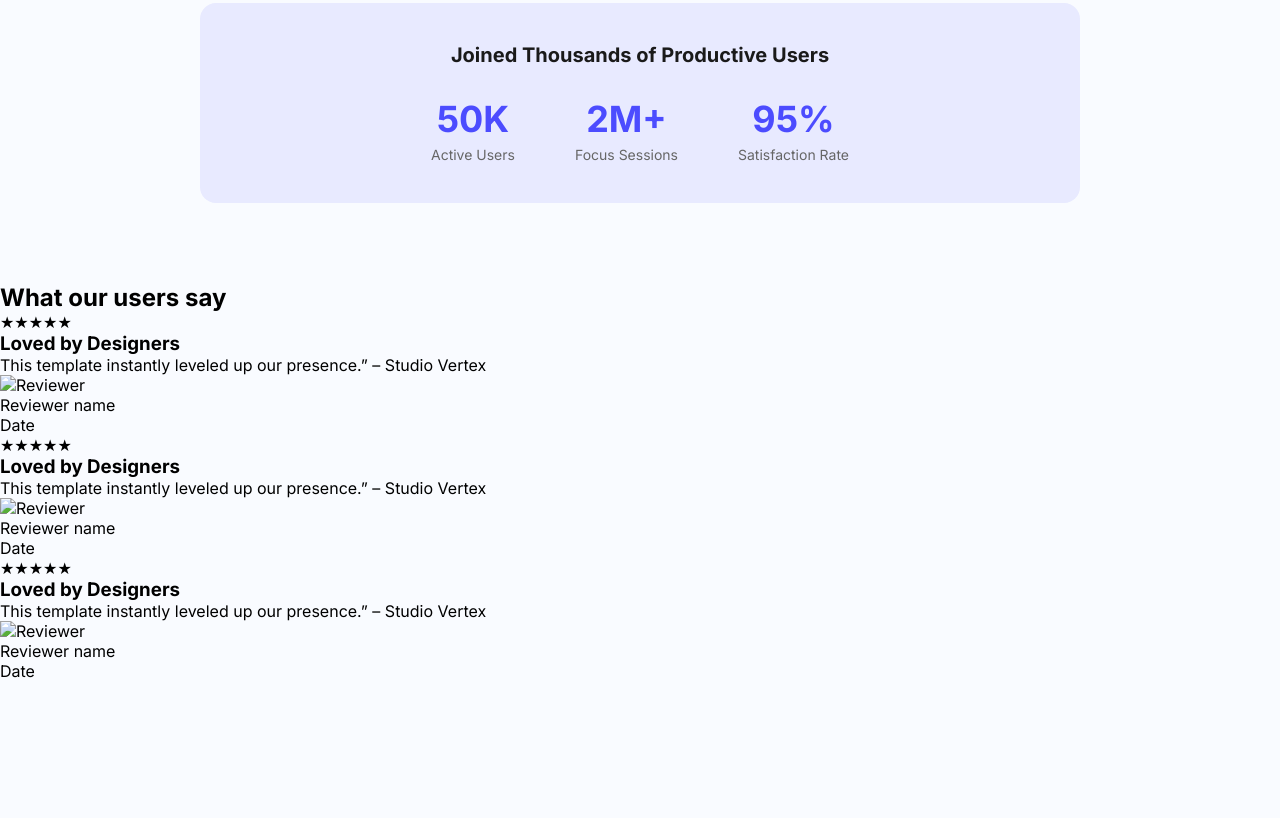
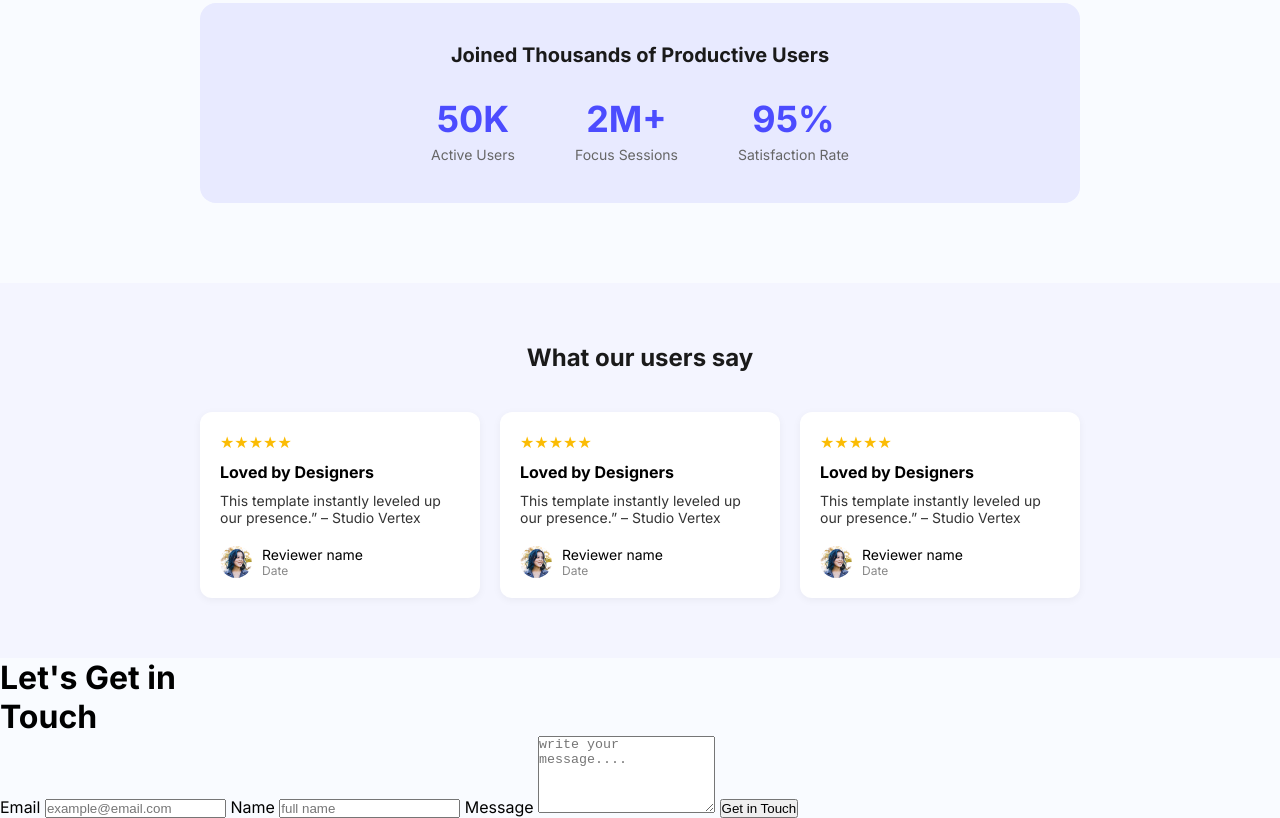
Before and after one commit to tamanna096/first-assignment, a plain HTML site: page index.html in a window 1280 px wide. Shown: the part 1369-2187 px from the top of the page. Before the commit the page ends 2050 px from the top, so only its background shows below. Drawn offline with Linux system fonts and the light colour scheme.

Commit message:
added form

```diff
--- a/index.html
+++ b/index.html
@@ -59,7 +59,7 @@
       <h3>Loved by Designers</h3>
       <p>This template instantly leveled up our presence.” – Studio Vertex</p>
       <div class="reviewer">
-        <img src="img/avatar.png" alt="Reviewer" />
+        <img src="images/avatar.png" alt="Reviewer" />
         <div>
           <div class="name">Reviewer name</div>
           <div class="date">Date</div>
@@ -72,7 +72,7 @@
       <h3>Loved by Designers</h3>
       <p>This template instantly leveled up our presence.” – Studio Vertex</p>
       <div class="reviewer">
-        <img src="img/avatar.png" alt="Reviewer" />
+        <img src="images/avatar.png" alt="Reviewer" />
         <div>
           <div class="name">Reviewer name</div>
           <div class="date">Date</div>
@@ -85,7 +85,7 @@
       <h3>Loved by Designers</h3>
       <p>This template instantly leveled up our presence.” – Studio Vertex</p>
       <div class="reviewer">
-        <img src="img/avatar.png" alt="Reviewer" />
+        <img src="images/avatar.png" alt="Reviewer" />
         <div>
           <div class="name">Reviewer name</div>
           <div class="date">Date</div>
@@ -96,4 +96,24 @@
   </div>
 </section>
 
+<div class="container">
+    <div class="left">
+      <h1>Let's Get in<br>Touch</h1>
+    </div>
+    <div class="right">
+      <form class="contact-form">
+        <label for="email">Email</label>
+        <input type="email" id="email" placeholder="example@email.com" required>
+
+        <label for="name">Name</label>
+        <input type="text" id="name" placeholder="full name" required>
+
+        <label for="message">Message</label>
+        <textarea id="message" rows="5" placeholder="write your message...." required></textarea>
+
+        <button type="submit">Get in Touch</button>
+      </form>
+    </div>
+  </div>
+
    </main>
--- a/styles/style.css
+++ b/styles/style.css
@@ -132,3 +132,66 @@ body {
   color: #666;
   margin: 0;
 }
+
+.testimonial-section {
+  background-color: #f4f5ff;
+  padding: 60px 20px;
+  text-align: center;
+}
+.testimonial-section h2 {
+  font-size: 24px;
+  color: #1a1a1a;
+  margin-bottom: 40px;
+}
+.testimonial-container {
+  display: flex;
+  flex-wrap: wrap;
+  gap: 20px;
+  justify-content: center;
+}
+.testimonial-card {
+  background-color: #fff;
+  border-radius: 12px;
+  padding: 20px;
+  max-width: 280px;
+  box-shadow: 0 2px 8px rgba(0,0,0,0.05);
+  text-align: left;
+}
+.stars {
+  color: #fbbc04;
+  font-size: 16px;
+  margin-bottom: 10px;
+}
+.testimonial-card h3 {
+  font-size: 16px;
+  font-weight: bold;
+  margin-bottom: 10px;
+}
+.testimonial-card p {
+  font-size: 14px;
+  color: #333;
+  margin-bottom: 20px;
+}
+
+.reviewer {
+  display: flex;
+  align-items: center;
+  gap: 10px;
+}
+
+.reviewer img {
+  width: 32px;
+  height: 32px;
+  border-radius: 50%;
+  object-fit: cover;
+}
+
+.name {
+  font-size: 14px;
+  font-weight: 500;
+}
+
+.date {
+  font-size: 12px;
+  color: #888;
+}
```
